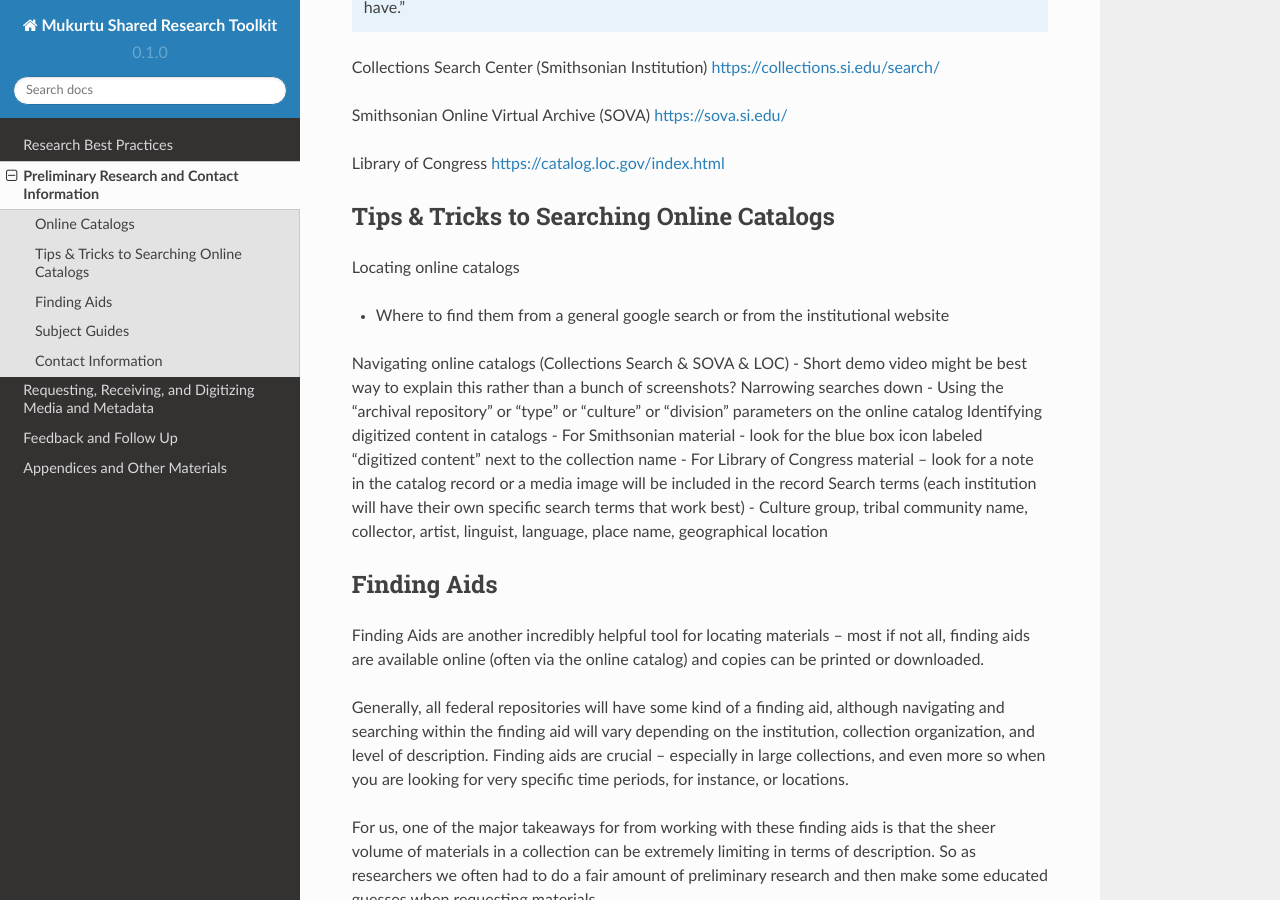
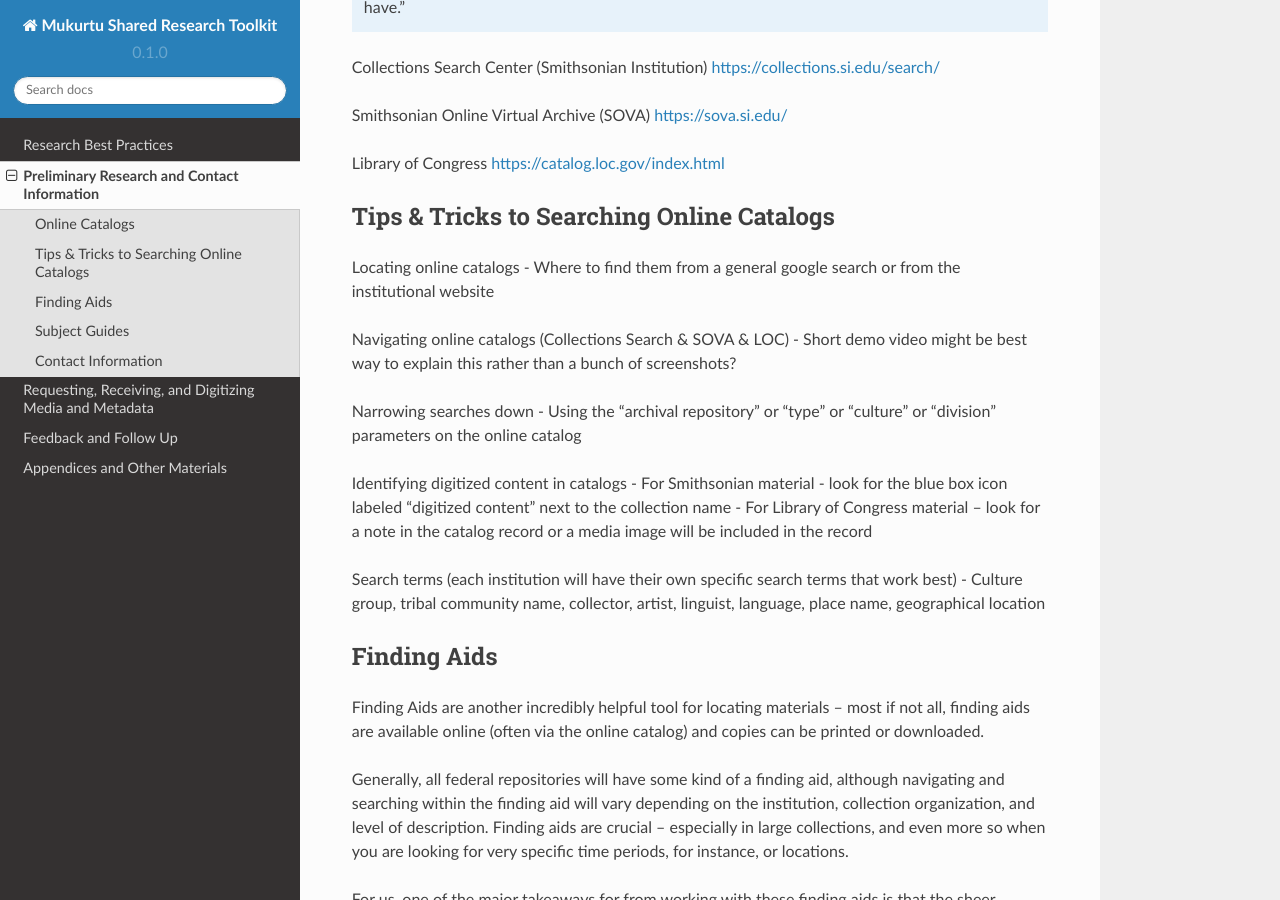
Before and after one commit to WSU-CDSC/Mukurtu-Shared-Research-Toolkit, a Sphinx documentation site: the page built from docs/source/preliminary-research-contact-info.rst, in a window 1280 px wide and 900 px high, scrolled down 1125 px. Built offline with Sphinx 7.4.7 and the Read the Docs theme 2.0.0, drawn with Linux system fonts in a browser that asks for light colours.

```diff
--- a/docs/source/preliminary-research-contact-info.rst
+++ b/docs/source/preliminary-research-contact-info.rst
@@ -32,15 +32,18 @@ https://catalog.loc.gov/index.html
 Tips & Tricks to Searching Online Catalogs
 __________________________________________
 Locating online catalogs
+- Where to find them from a general google search or from the institutional website
 
-- Where to find them from a general google search or from the institutional website
 Navigating online catalogs (Collections Search & SOVA & LOC)
 - Short demo video might be best way to explain this rather than a bunch of screenshots?
+
 Narrowing searches down
 - Using the “archival repository” or “type” or “culture” or “division” parameters on the online catalog
+
 Identifying digitized content in catalogs
 - For Smithsonian material - look for the blue box icon labeled “digitized content” next to the collection name
 - For Library of Congress material – look for a note in the catalog record or a media image will be included in the record
+
 Search terms (each institution will have their own specific search terms that work best)
 - Culture group, tribal community name, collector, artist, linguist, language, place name, geographical location
 
```
